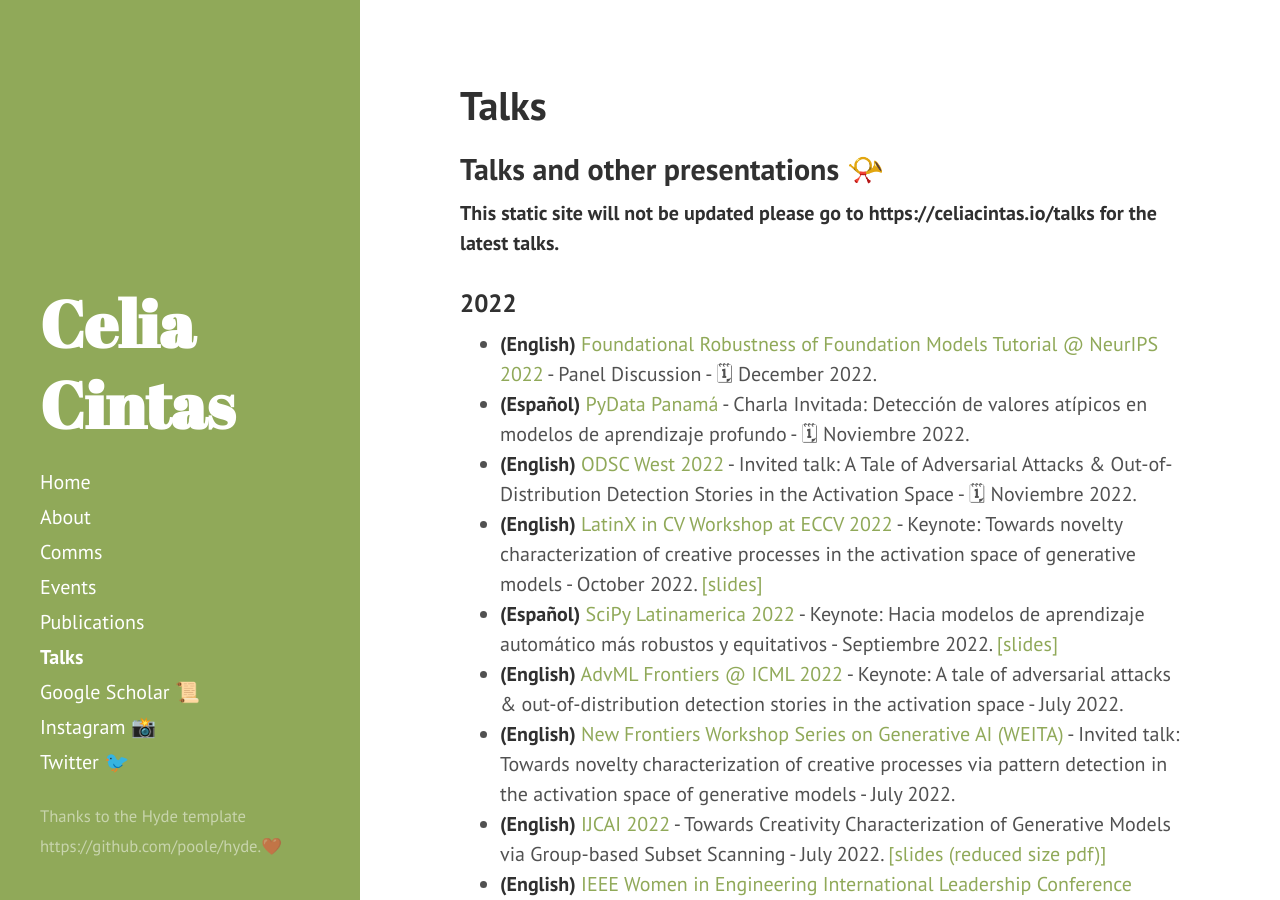
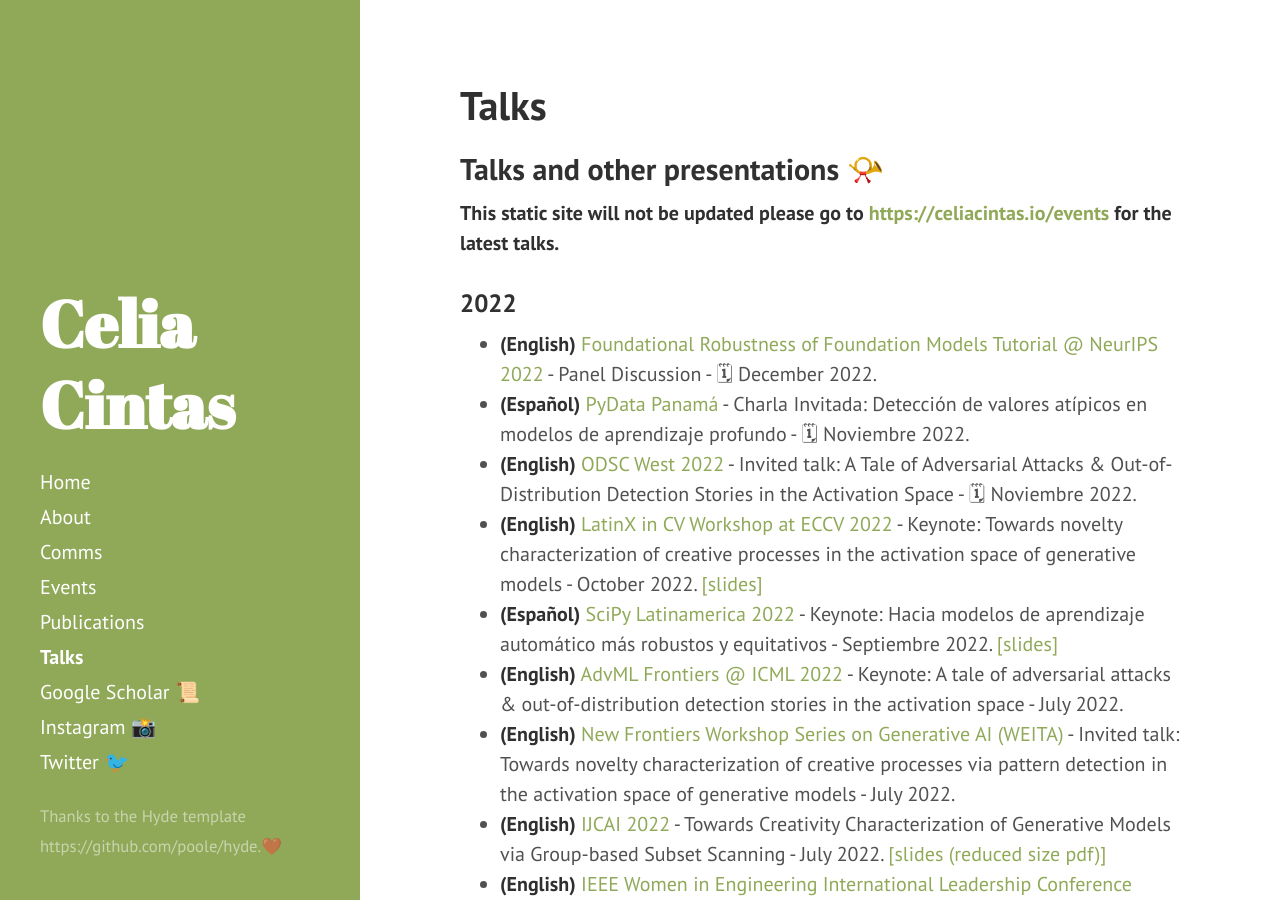
Before and after one commit to celiacintas/celiacintas.github.io, a Jekyll site: the page built from talks.md, in a window 1280 px wide and 900 px high. Built offline with Jekyll 4.4.1, drawn with Linux system fonts in a browser that asks for light colours; part of the change alters nothing that is shown.

Commit message:
Update talks.md

```diff
--- a/talks.md
+++ b/talks.md
@@ -4,7 +4,7 @@ title: Talks
 ---
 
 ## Talks and other presentations 📯
-**This static site will not be updated please go to https://celiacintas.io/talks for the latest talks.**
+**This static site will not be updated please go to [https://celiacintas.io/events](https://celiacintas.io/talks) for the latest talks.**
 
 ### 2022
 * **(English)** [Foundational Robustness of Foundation Models Tutorial @ NeurIPS 2022](https://sites.google.com/view/neurips2022-frfm-turotial/home) - Panel Discussion -  🗓 December 2022.
```
